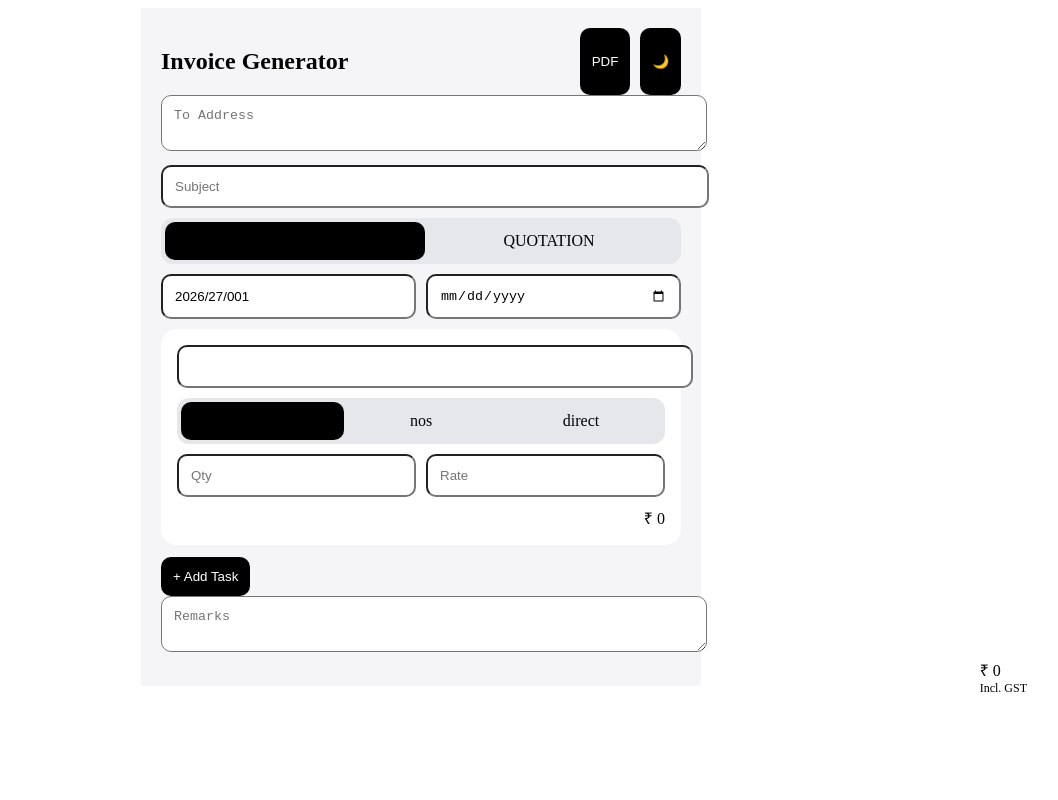
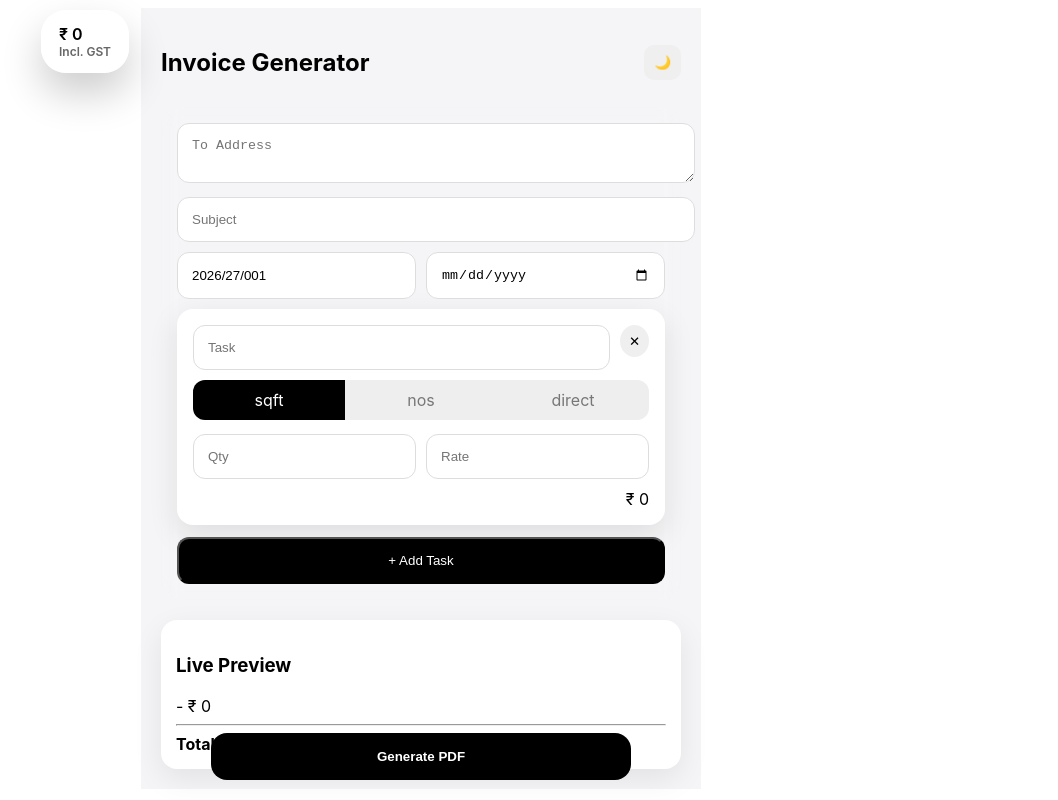
Before and after one commit to mitradaniel/gen_invoice, a Next.js app: page / in a window 1280 px wide. Shown: the whole page, without its empty margins (219-1277 px from the left). Built offline with nearby package versions, Linux system fonts and the light colour scheme.

Commit message:
Update page.js

```diff
--- a/app/page.js
+++ b/app/page.js
@@ -1,13 +1,9 @@
 "use client";
-import { useState } from "react";
+import { useState, useRef, useEffect } from "react";
 
 export default function Page() {
 
   const [dark, setDark] = useState(false);
-  const [loading, setLoading] = useState(false);
-
-  const [docType, setDocType] = useState("INVOICE");
-  const [remarks, setRemarks] = useState("");
 
   const [tasks, setTasks] = useState([
     { id: Date.now(), name: "", qty: 0, rate: 0, amount: 0, type: "sqft" }
@@ -17,6 +13,42 @@ export default function Page() {
   const [invoice, setInvoice] = useState("2026/27/001");
   const [date, setDate] = useState("");
   const [to, setTo] = useState("");
+  const [loading, setLoading] = useState(false);
+
+  /* ===== DRAG ===== */
+  const [pos, setPos] = useState({ x: 260, y: 10 });
+  const dragging = useRef(false);
+  const offset = useRef({ x: 0, y: 0 });
+
+  const startDrag = (e) => {
+    dragging.current = true;
+    const rect = e.currentTarget.getBoundingClientRect();
+    offset.current = {
+      x: e.clientX - rect.left,
+      y: e.clientY - rect.top
+    };
+  };
+
+  const onMove = (e) => {
+    if (!dragging.current) return;
+    setPos({
+      x: e.clientX - offset.current.x,
+      y: e.clientY - offset.current.y
+    });
+  };
+
+  const stopDrag = () => dragging.current = false;
+
+  useEffect(() => {
+    window.addEventListener("mousemove", onMove);
+    window.addEventListener("mouseup", stopDrag);
+    return () => {
+      window.removeEventListener("mousemove", onMove);
+      window.removeEventListener("mouseup", stopDrag);
+    };
+  }, []);
+
+  /* ===== LOGIC ===== */
 
   const updateTask = (id, field, value) => {
     setTasks(tasks.map(t => t.id === id ? { ...t, [field]: value } : t));
@@ -47,6 +79,7 @@ export default function Page() {
   const gst = subtotal * 0.18;
   const total = subtotal + gst;
 
+  /* ===== PDF ===== */
   const generatePDF = async () => {
     try {
       setLoading(true);
@@ -63,96 +96,87 @@ export default function Page() {
           subtotal,
           sgst: gst / 2,
           cgst: gst / 2,
-          total,
-          docType,
-          remarks
+          total
         })
       });
-
-      if (!res.ok) {
-        const err = await res.text();
-        alert("PDF ERROR: " + err);
-        return;
-      }
 
       const blob = await res.blob();
       const url = window.URL.createObjectURL(blob);
       window.open(url);
 
+      setLoading(false);
+
     } catch (err) {
-      console.error(err);
       alert("PDF failed");
-    } finally {
       setLoading(false);
     }
   };
 
   return (
     <div style={{
-      maxWidth: 520,
-      margin: "auto",
-      padding: 20,
-      background: dark ? "#0b0b0c" : "#f5f5f7"
+      ...container,
+      background: dark ? "#0b0b0c" : "#f5f5f7",
+      color: dark ? "#fff" : "#000"
     }}>
 
       {/* HEADER */}
-      <div style={{ display: "flex", justifyContent: "space-between" }}>
+      <div style={header}>
         <h2>Invoice Generator</h2>
-
-        <div style={{ display: "flex", gap: 10 }}>
-          <button onClick={generatePDF} style={btn}>
-            {loading ? "..." : "PDF"}
-          </button>
-
-          <button onClick={() => setDark(!dark)} style={btn}>
+        <button onClick={() => setDark(!dark)} style={toggle}>
           {dark ? "☀️" : "🌙"}
         </button>
       </div>
+
+      {/* FORM WRAPPER (FIXED WIDTH ALIGNMENT) */}
+      <div style={formWrapper}>
+
+        <textarea
+          placeholder="To Address"
+          value={to}
+          onChange={(e) => setTo(e.target.value)}
+          style={input}
+        />
+
+        <input
+          placeholder="Subject"
+          value={subject}
+          onChange={(e) => setSubject(e.target.value)}
+          style={input}
+        />
+
+        <div style={row}>
+          <input value={invoice} onChange={(e) => setInvoice(e.target.value)} style={input}/>
+          <input type="date" onChange={(e) => setDate(e.target.value)} style={input}/>
         </div>
 
-      <textarea placeholder="To Address" value={to} onChange={(e)=>setTo(e.target.value)} style={input}/>
-      <input placeholder="Subject" value={subject} onChange={(e)=>setSubject(e.target.value)} style={input}/>
+        {tasks.map((t) => (
+          <div key={t.id} style={card}>
 
-      {/* DOC TYPE */}
-      <div style={segmented}>
-        <div style={{
-          ...slider2,
-          transform: docType === "INVOICE" ? "translateX(0%)" : "translateX(100%)"
-        }}/>
-        {["INVOICE","QUOTATION"].map(t => (
-          <div key={t} onClick={()=>setDocType(t)} style={segItem}>{t}</div>
-        ))}
+            <div style={taskHeader}>
+              <input
+                placeholder="Task"
+                onChange={(e) => updateTask(t.id, "name", e.target.value)}
+                style={{...input, marginBottom:0}}
+              />
+              <button onClick={() => deleteTask(t.id)} style={deleteBtn}>✕</button>
             </div>
 
-      <div style={{ display: "flex", gap: 10 }}>
-        <input value={invoice} onChange={(e)=>setInvoice(e.target.value)} style={input}/>
-        <input type="date" onChange={(e)=>setDate(e.target.value)} style={input}/>
-      </div>
-
-      {tasks.map(t => (
-        <div key={t.id} style={card}>
-
-          <input value={t.name} onChange={(e)=>updateTask(t.id,"name",e.target.value)} style={input}/>
-
-          {/* TASK TYPE */}
             <div style={segmented}>
-            <div style={{
-              ...slider3,
-              transform:
-                t.type==="sqft"?"translateX(0%)":
-                t.type==="nos"?"translateX(100%)":
-                "translateX(200%)"
-            }}/>
-
               {["sqft","nos","direct"].map(type => (
-              <div key={type} onClick={()=>updateTask(t.id,"type",type)} style={segItem}>
+                <div key={type}
+                  onClick={() => updateTask(t.id,"type",type)}
+                  style={{
+                    ...segmentItem,
+                    background: t.type === type ? "#000" : "transparent",
+                    color: t.type === type ? "#fff" : "#777"
+                  }}>
                   {type}
                 </div>
               ))}
             </div>
 
             {t.type !== "direct" ? (
-            <div style={{ display: "flex", gap: 10 }}>
+              <div style={row}>
                 <input type="number" placeholder="Qty" onChange={(e)=>updateTask(t.id,"qty",+e.target.value)} style={input}/>
                 <input type="number" placeholder="Rate" onChange={(e)=>updateTask(t.id,"rate",+e.target.value)} style={input}/>
               </div>
@@ -160,36 +184,161 @@ export default function Page() {
               <input type="number" placeholder="Amount" onChange={(e)=>updateTask(t.id,"amount",+e.target.value)} style={input}/>
             )}
 
-          <div style={{ textAlign: "right" }}>
-            ₹ {getTotal(t).toLocaleString("en-IN")}
-          </div>
-
+            <div style={amount}>₹ {getTotal(t).toLocaleString()}</div>
           </div>
         ))}
 
-      <button onClick={addTask} style={btn}>+ Add Task</button>
+        <button onClick={addTask} style={addBtn}>+ Add Task</button>
 
-      <textarea placeholder="Remarks" value={remarks} onChange={(e)=>setRemarks(e.target.value)} style={input}/>
+      </div>
 
-      <div style={floating}>
-        ₹ {total.toLocaleString("en-IN")}
-        <div style={{ fontSize: 12 }}>Incl. GST</div>
+      {/* LIVE PREVIEW */}
+      <div style={preview}>
+        <h3>Live Preview</h3>
+        <div>{subject}</div>
+        {tasks.map((t,i)=>(
+          <div key={i}>{t.name} - ₹ {getTotal(t)}</div>
+        ))}
+        <hr/>
+        <b>Total: ₹ {total.toFixed(0)}</b>
       </div>
+
+      {/* FLOATING TOTAL */}
+      <div
+        onMouseDown={startDrag}
+        style={{
+          ...floating,
+          transform:`translate(${pos.x}px,${pos.y}px)`
+        }}
+      >
+        ₹ {total.toLocaleString()}
+        <div style={{fontSize:12, opacity:0.6}}>Incl. GST</div>
+      </div>
+
+      {/* GENERATE BUTTON */}
+      <button onClick={generatePDF} style={generateBtn}>
+        {loading ? "Generating..." : "Generate PDF"}
+      </button>
 
     </div>
   );
 }
 
-/* STYLES */
-const input = { width:"100%", padding:12, marginBottom:10, borderRadius:10 };
-const btn = { padding:12, background:"#000", color:"#fff", borderRadius:10, border:"none" };
-const card = { padding:16, background:"#fff", borderRadius:16, marginBottom:12 };
+/* ===== STYLES ===== */
 
-const segmented = { position:"relative", display:"flex", background:"#e5e7eb", borderRadius:12, padding:4, marginBottom:10 };
+const container = {
+  maxWidth: 520,
+  margin: "auto",
+  padding: 20,
+  fontFamily: "Inter"
+};
 
-const slider2 = { position:"absolute", top:4, left:4, width:"50%", height:"calc(100% - 8px)", background:"#000", borderRadius:10 };
-const slider3 = { position:"absolute", top:4, left:4, width:"33.33%", height:"calc(100% - 8px)", background:"#000", borderRadius:10 };
+const formWrapper = {
+  background: "#ffffff10",
+  padding: 16,
+  borderRadius: 20,
+  backdropFilter: "blur(10px)"
+};
 
-const segItem = { flex:1, textAlign:"center", padding:10, zIndex:1, cursor:"pointer" };
+const header = {
+  display:"flex",
+  justifyContent:"space-between",
+  alignItems:"center",
+  marginBottom:10
+};
 
-const floating = { position:"fixed", bottom:90, right:20, padding:14, background:"#fff", borderRadius:16 };
+const toggle = {
+  border:"none",
+  padding:10,
+  borderRadius:10,
+  cursor:"pointer"
+};
+
+const input = {
+  width:"100%",
+  padding:14,
+  marginBottom:10,
+  borderRadius:12,
+  border:"1px solid #ddd"
+};
+
+const row = {display:"flex", gap:10};
+
+const card = {
+  padding:16,
+  borderRadius:16,
+  background:"#fff",
+  marginBottom:12,
+  boxShadow:"0 10px 30px rgba(0,0,0,0.1)"
+};
+
+const taskHeader = {display:"flex", gap:10};
+
+const deleteBtn = {
+  width:32,
+  height:32,
+  borderRadius:"50%",
+  border:"none"
+};
+
+const segmented = {
+  display: "flex",
+  background: "#eee",
+  borderRadius: 12,
+  overflow: "hidden",
+  marginTop: 10,
+  marginBottom: 14   // 👈 THIS ADDS GAP
+};
+
+const segmentItem = {
+  flex:1,
+  padding:10,
+  textAlign:"center",
+  cursor:"pointer"
+};
+
+const amount = {textAlign:"right"};
+
+const addBtn = {
+  width:"100%",
+  padding:14,
+  borderRadius:12,
+  background:"#000",
+  color:"#fff"
+};
+
+const preview = {
+  marginTop:20,
+  padding:15,
+  borderRadius:16,
+  background:"#fff",
+  boxShadow:"0 10px 30px rgba(0,0,0,0.08)"
+};
+
+const floating = {
+  position:"fixed",
+  top:0,
+  left:0,
+  padding:"14px 18px",
+  borderRadius:25,
+  background:"rgba(255,255,255,0.7)",
+  backdropFilter:"blur(20px)",
+  boxShadow:"0 20px 40px rgba(0,0,0,0.2)",
+  fontWeight:"600",
+  cursor:"grab"
+};
+
+const generateBtn = {
+  position:"fixed",
+  bottom:20,
+  left:"50%",
+  transform:"translateX(-50%)",
+  width:"92%",
+  maxWidth:420,
+  padding:16,
+  borderRadius:16,
+  background:"#000",
+  color:"#fff",
+  border:"none",
+  fontWeight:"600"
+};
```
Lines whose indentation alone changed are shown as unchanged.
